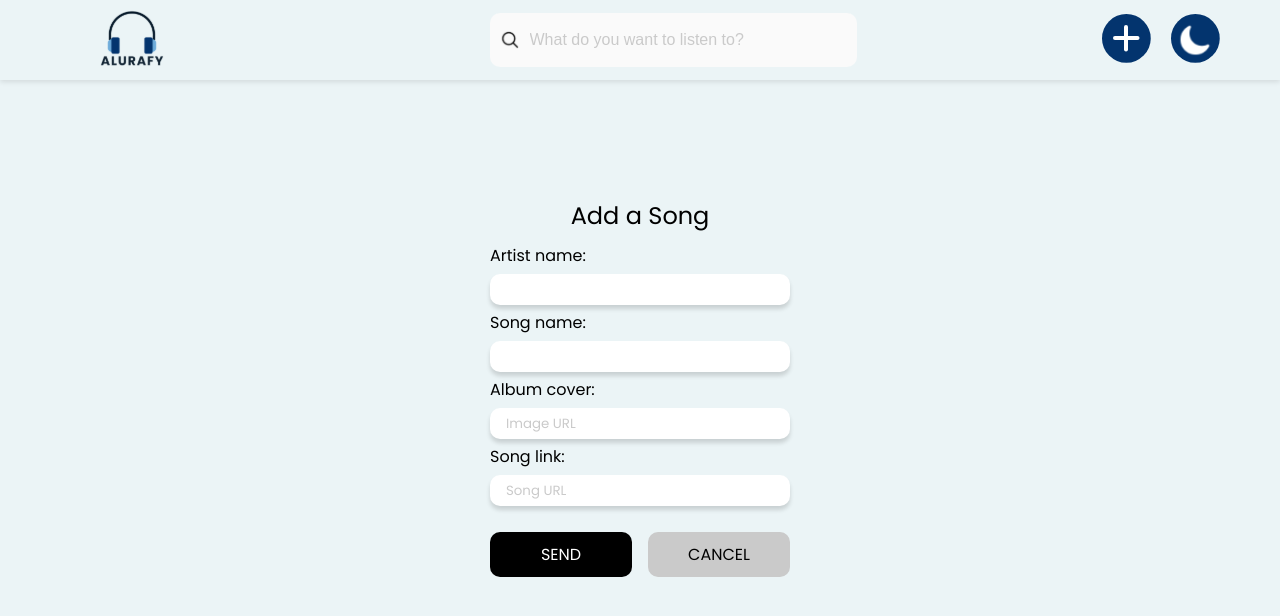
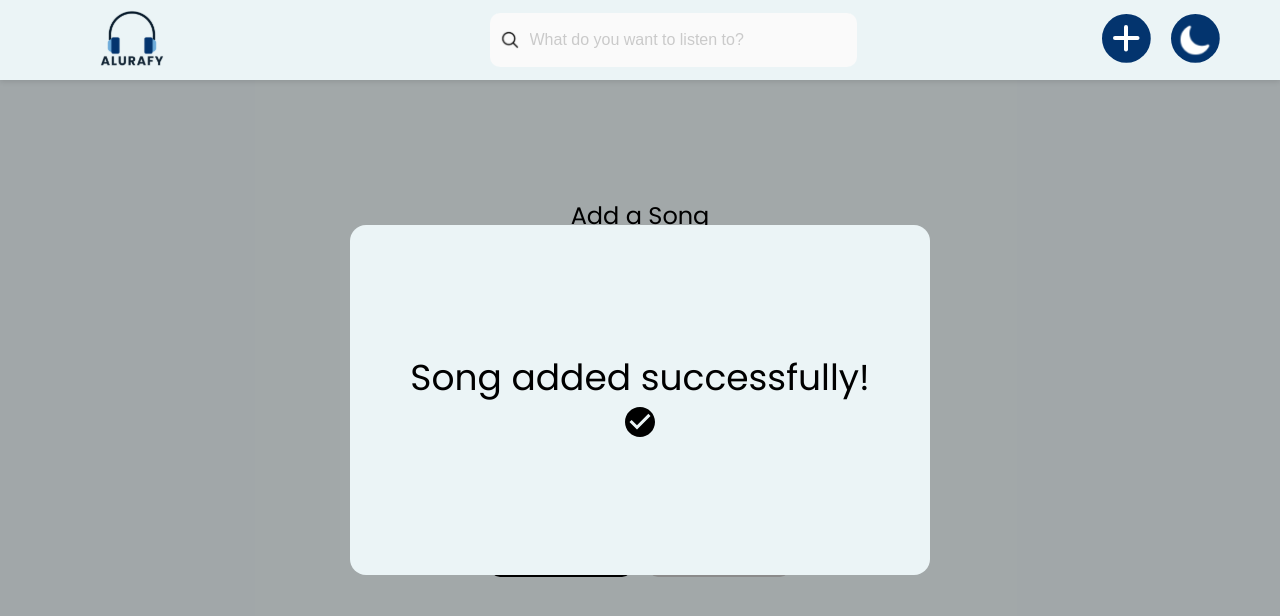
Before and after one commit to Monaliisa/AluraFy, a React (Vite) app: page /forms in a window 1280 px wide. Shown: the top 616 px of the page. Built offline with nearby package versions, Linux system fonts and the light colour scheme.

Commit message:
feat: sucess modal added

```diff
--- /dev/null
+++ b/src/pages/Forms/SuccessModal/SuccessModal.css
@@ -0,0 +1,26 @@
+.modal-background {
+    width: 100vw;
+    height: 100vh;
+    background-color: #00000050;
+    position: absolute;
+    top: 0;
+    left: 0;
+    z-index: 10;
+    display: flex;
+    justify-content: center;
+    align-items: center;
+}
+
+.modal {
+    width: 580px;
+    height: 350px;
+    background-color: var(--light-Mode-background);
+    z-index: 20;
+    border-radius: 16px;
+    display: flex;
+    flex-direction: column;
+    justify-content: center;
+    align-items: center;
+    font-size: 36px;
+    gap: 8px;
+}
--- /dev/null
+++ b/src/pages/Forms/SuccessModal/index.jsx
@@ -0,0 +1,15 @@
+import { CheckCircle } from '@mui/icons-material';
+import "./SuccessModal.css"
+
+const SuccessModal = () => {
+    return (
+        <section className="modal-background">
+            <div className="modal">
+                <p>Song added successfully!</p>
+                <CheckCircle fontSize='xl' />
+            </div>
+        </section>
+    )
+}
+
+export default SuccessModal;
--- a/src/pages/Forms/index.jsx
+++ b/src/pages/Forms/index.jsx
@@ -1,10 +1,12 @@
 import Header from "../../components/Header"
 import MusicForms from "../../components/MusicForms"
+import SuccessModal from "./SuccessModal"
 import "./Forms.css"
 
 const Forms = () => {
     return (
         <>
+            <SuccessModal />
             <Header />
             <MusicForms />
         </>
```
